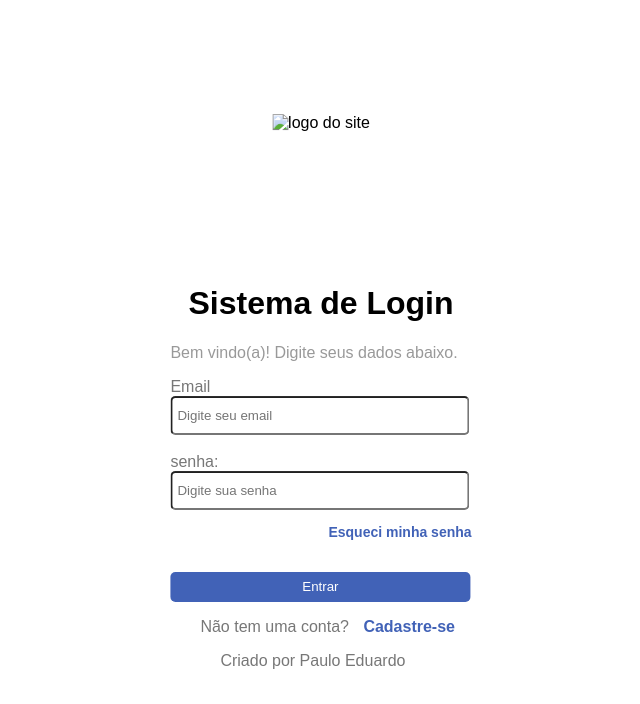
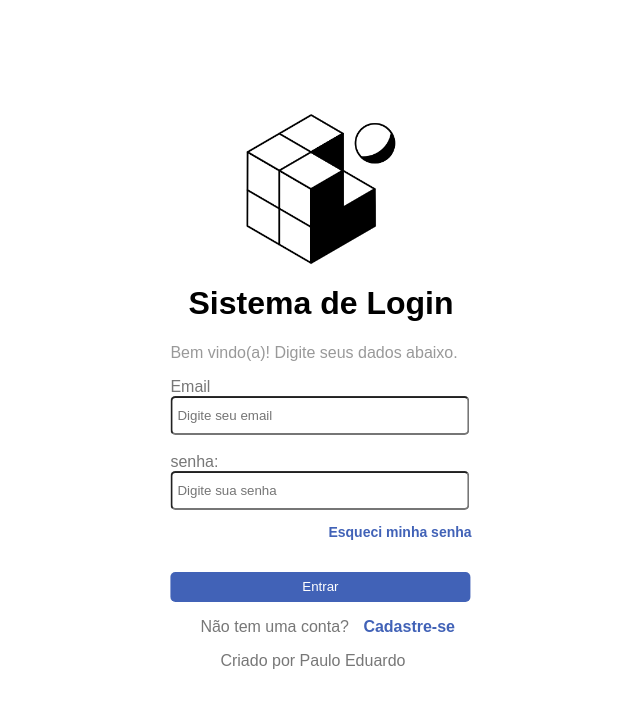
Before and after one commit to Paulo-S-Farias/sistema-de-login, a plain HTML site: page index.html in a window 1280 px wide. Shown: the whole page, without its empty margins (319-959 px from the left). Drawn offline with Linux system fonts and the light colour scheme.

Commit message:
linkei oto
imagem linkada

```diff
--- a/index.html
+++ b/index.html
@@ -9,7 +9,7 @@
 </head>
 <body>
     <div class="corpo">
-    <div class="imagem"><img class="caixa" src="./img/pgm.png" alt="logo do site"></div>
+    <div class="imagem"><img class="caixa" src="./aulas de java/html/img/pgm.png" alt="logo do site"></div>
 
      <div><h1 class="titulo">Sistema de Login</h1></div>
 
```
